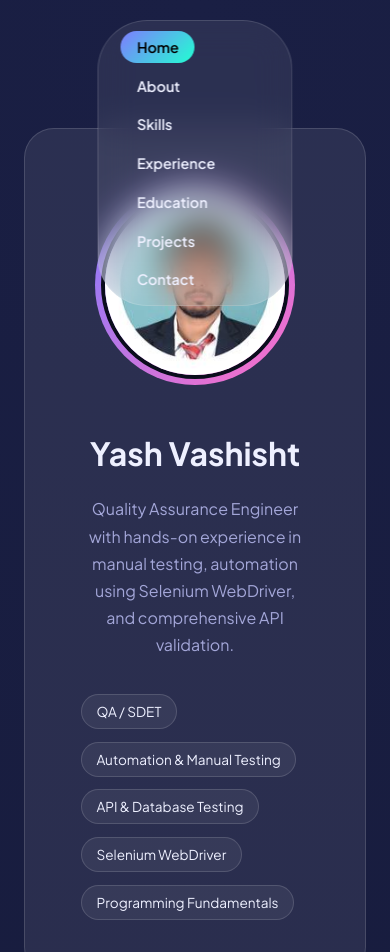
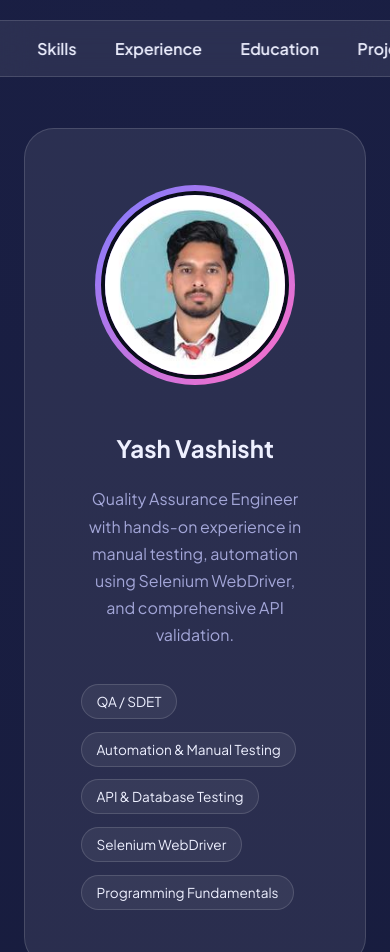
Before and after one commit to yashvashisht/My-portfolio, a website: page index.html in a window 390 px wide. Shown: the top 952 px of the page. Drawn offline with Linux system fonts and the light colour scheme.

Commit message:
Revert "Responsive"
This reverts commit 45bcd0938c96696797efaaf05218af8f980aea0d.

git commit -m "Reversed"
e

```diff
--- a/index.html
+++ b/index.html
@@ -8,76 +8,6 @@
 <link href="https://fonts.googleapis.com/css2?family=Plus+Jakarta+Sans:wght@400;600;700&display=swap" rel="stylesheet">
 
 <style>
-
-  /* ---------- RESPONSIVE DESIGN ---------- */
-
-/* Large tablets / small desktops */
-@media (max-width: 1024px) {
-  .hero-card {
-    grid-template-columns: 1fr; /* stack avatar & info */
-    text-align: center;
-  }
-  .avatar {
-    margin: auto;
-  }
-  .about-cards {
-    justify-content: center;
-  }
-  .skills {
-    grid-template-columns: repeat(auto-fit, minmax(220px, 1fr));
-  }
-  .projects {
-    grid-template-columns: repeat(auto-fit, minmax(250px, 1fr));
-  }
-}
-
-/* Tablets */
-@media (max-width: 768px) {
-  section {
-    padding: 6rem 1.5rem 3rem;
-  }
-  .hero h1 {
-    font-size: 2.5rem;
-  }
-  .about-card, .skill, .project, .education-card {
-    padding: 2rem;
-  }
-  nav {
-    flex-wrap: wrap;
-    gap: 0.5rem;
-  }
-  nav a {
-    padding: 0.4rem 0.8rem;
-  }
-}
-
-/* Mobile phones */
-@media (max-width: 480px) {
-  section {
-    padding: 5rem 1rem 2rem;
-  }
-  nav {
-    padding: 0.3rem 0.6rem;
-    gap: 0.3rem;
-  }
-  nav a {
-    padding: 0.3rem 0.6rem;
-    font-size: 0.9rem;
-  }
-  .hero h1 {
-    font-size: 2rem;
-  }
-  .hero-card {
-    padding: 2rem;
-  }
-  .about-card, .skill, .project, .education-card {
-    padding: 1.2rem;
-  }
-  .skills, .projects {
-    grid-template-columns: 1fr; /* single column stack */
-  }
-}
-
 :root{
   --bg:#0a0d1c;
   --glass:rgba(255,255,255,.08);
@@ -441,7 +371,7 @@
   <div class="container">
     <h2>Education</h2>
     <div class="education">
-      <div class="edu"><h3>Btech. Computer Science</h3><p>Chandigarh Engineering College  (2020–2024)<br>• CGPA 8.02</p></div>
+      <div class="edu"><h3>Btech. Computer Science</h3><p>Chandigarh Engineering College  (2020–2024)<br> CGPA 8.02</p></div>
       <div class="edu"><h3>Senior Secondary (12th)</h3><p>CBSE • 2020 • 81%</p></div>
       <div class="edu"><h3>Secondary (10th)</h3><p>CBSE • 2017 • 70%</p></div>
     </div>
```
